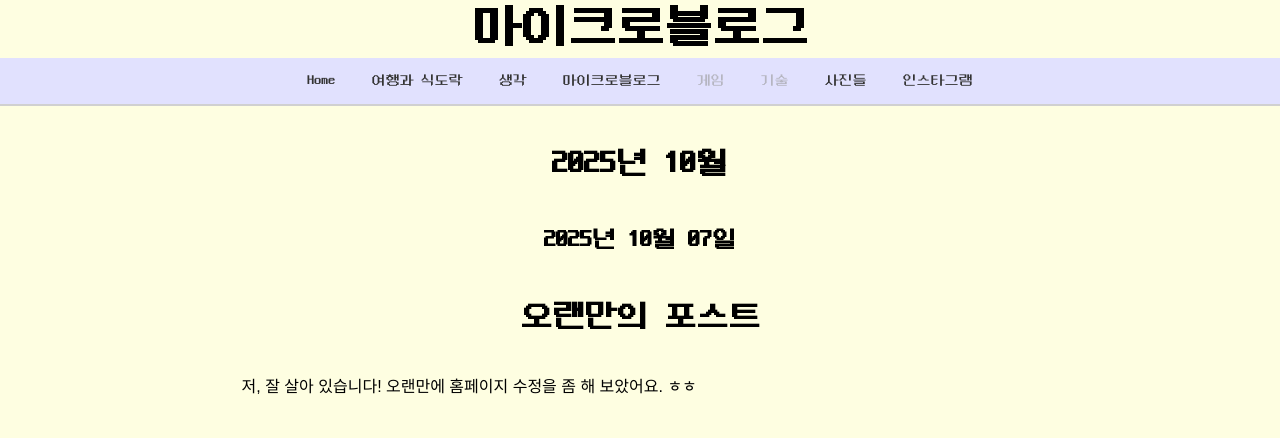
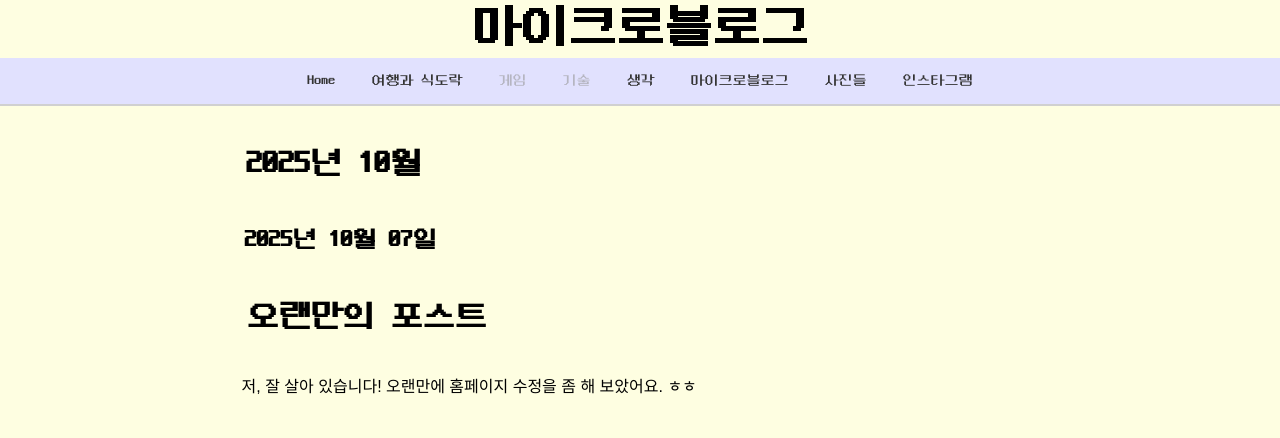
Before and after one commit to byeongmin382/website, a plain HTML site: page public/microblog/microblog.html in a window 1280 px wide. Shown: the top 438 px of the page. Drawn offline with Linux system fonts and the light colour scheme.

Commit message:
additional changes

```diff
--- a/public/assets/css/style.css
+++ b/public/assets/css/style.css
@@ -27,7 +27,7 @@ h1, h2 {
     font-family: "neodgm", sans-serif;
     margin: 1em 0; /* Consistent vertical spacing */
     padding: 0.2em; /* Adds a bit of inner spacing */
-    text-align: center;
+    text-align: left;
 }
 
 p {
--- a/public/microblog/microblog.html
+++ b/public/microblog/microblog.html
@@ -17,10 +17,10 @@
 <div class="nav-container">
   <a href="../index.html" class="nav-link">Home</a>
   <a href="../posts/travel-food/index.html" class="nav-link">여행과 식도락</a>
+  <span class="nav-link disabled">게임</span>
+  <span class="nav-link disabled">기술</span>
   <a href="../posts/thoughts/index.html" class="nav-link">생각</a>
   <a href="../microblog/microblog.html" class="nav-link">마이크로블로그</a>
-  <span class="nav-link disabled">게임</span>
-  <span class="nav-link disabled">기술</span>
   <a href="https://flickr.com/photos/202913508@N04/" class="nav-link" target="_blank" rel="noopener">사진들</a>
   <a href="https://www.instagram.com/garfield_kbm/" class="nav-link" target="_blank" rel="noopener">인스타그램</a>
 </div>
```
Also changed, not shown: public/components/nav-level1.html (+2 -2 lines), public/not_found.html (+1 -0 lines).
